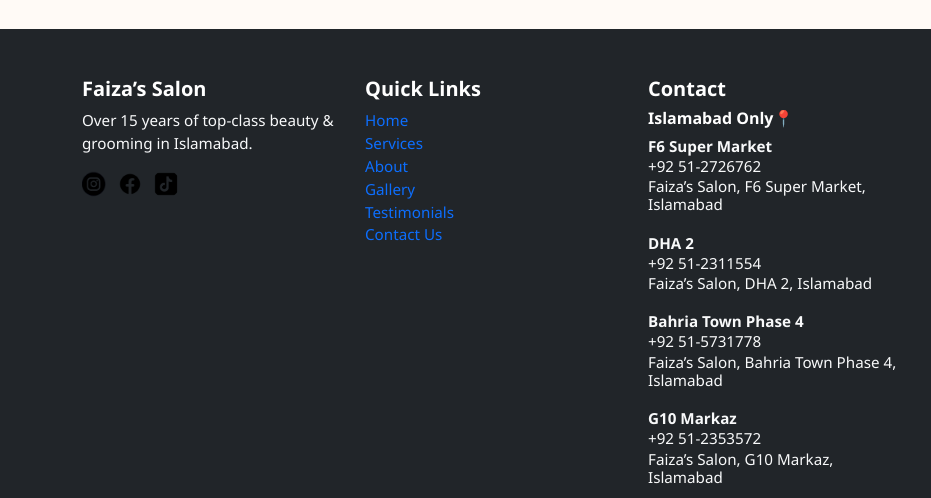
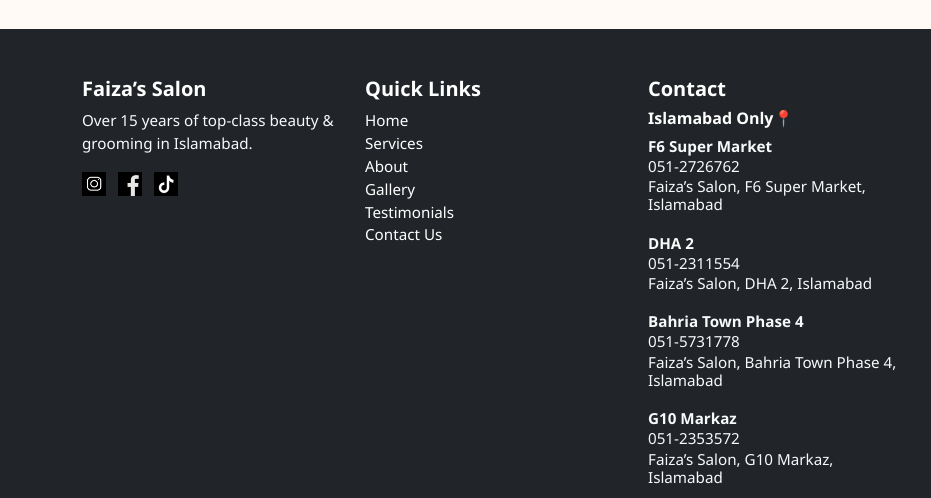
Before and after one commit to Eman-Fatima-2005-7125/Faiza-s-Salon-Website, a plain HTML site: page services.html in a window 1280 px wide. Shown: the part 3857-4355 px from the top of the page, 0-931 px from the left. Drawn offline with nearby package versions, Linux system fonts and the light colour scheme; grey boxes are pictures that could not be loaded; files whose address does not match are found by name.

Commit message:
Update services.html

```diff
--- a/services.html
+++ b/services.html
@@ -177,9 +177,9 @@
         <h5>Faiza’s Salon</h5>
         <p>Over 15 years of top-class beauty & grooming in Islamabad.</p>
         <div>
-          <a href="https://instagram.com/faizas.salon"><img src="images/instagram.png" alt="Instagram" width="24" class="me-2" /></a>
-          <a href="https://www.facebook.com/FaizaSalon/"><img src="images/facebook.png" alt="Facebook" width="24" class="me-2" /></a>
-          <a href="https://www.tiktok.com/@faizas.salon"><img src="images/tiktok.png" alt="TikTok" width="24" /></a>
+          <a href="https://instagram.com/faizas.salon"><img src="images/instagram-icon.png" alt="Instagram" width="24" class="me-2" /></a>
+          <a href="https://www.facebook.com/FaizaSalon/"><img src="images/facebook-icon.png" alt="Facebook" width="24" class="me-2" /></a>
+          <a href="https://www.tiktok.com/@faizas.salon"><img src="images/tiktok-icon.png" alt="TikTok" width="24" /></a>
         </div>
       </div>
 
@@ -187,12 +187,12 @@
       <div class="col-md-3">
         <h5>Quick Links</h5>
         <ul class="list-unstyled">
-          <li><a href="index.html" class="text-primary">Home</a></li>
-          <li><a href="services.html" class="text-primary">Services</a></li>
-          <li><a href="about.html" class="text-primary">About</a></li>
-          <li><a href="gallery.html" class="text-primary">Gallery</a></li>
-          <li><a href="testimonials.html" class="text-primary">Testimonials</a></li>
-          <li><a href="contact.html" class="text-primary">Contact Us</a></li>
+          <li><a href="index.html" class="text-primary text-white">Home</a></li>
+          <li><a href="services.html" class="text-primary text-white">Services</a></li>
+          <li><a href="about.html" class="text-primary text-white">About</a></li>
+          <li><a href="gallery.html" class="text-primary text-white">Gallery</a></li>
+          <li><a href="testimonials.html" class="text-primary text-white">Testimonials</a></li>
+          <li><a href="contact.html" class="text-primary text-white">Contact Us</a></li>
         </ul>
       </div>
 
@@ -206,25 +206,25 @@
 
             <div class="contact-location">
               <p><strong>F6 Super Market</strong></p>
-              <p><a href="https://maps.google.com/?q=Faiza’s Salon, F6 Super Market, Islamabad" target="_blank" class="text-light">+92 51-2726762</a></p>
+              <p><a href="https://maps.google.com/?q=Faiza’s Salon, F6 Super Market, Islamabad" target="_blank" class="text-light">051-2726762</a></p>
               <p>Faiza’s Salon, F6 Super Market, Islamabad</p>
             </div>
 
             <div class="contact-location">
               <p><strong>DHA 2</strong></p>
-              <p><a href="https://maps.google.com/?q=Faiza’s Salon, DHA 2, Islamabad" target="_blank" class="text-light">+92 51-2311554</a></p>
+              <p><a href="https://maps.google.com/?q=Faiza’s Salon, DHA 2, Islamabad" target="_blank" class="text-light">051-2311554</a></p>
               <p>Faiza’s Salon, DHA 2, Islamabad</p>
             </div>
 
             <div class="contact-location">
               <p><strong>Bahria Town Phase 4</strong></p>
-              <p><a href="https://maps.google.com/?q=Faiza’s Salon, Bahria Town Phase 4, Islamabad" target="_blank" class="text-light">+92 51-5731778</a></p>
+              <p><a href="https://maps.google.com/?q=Faiza’s Salon, Bahria Town Phase 4, Islamabad" target="_blank" class="text-light">051-5731778</a></p>
               <p>Faiza’s Salon, Bahria Town Phase 4, Islamabad</p>
             </div>
 
             <div class="contact-location">
               <p><strong>G10 Markaz</strong></p>
-              <p><a href="https://maps.google.com/?q=Faiza’s Salon, G10 Markaz, Islamabad" target="_blank" class="text-light">+92 51-2353572</a></p>
+              <p><a href="https://maps.google.com/?q=Faiza’s Salon, G10 Markaz, Islamabad" target="_blank" class="text-light">051-2353572</a></p>
               <p>Faiza’s Salon, G10 Markaz, Islamabad</p>
             </div>
           </div>
```
